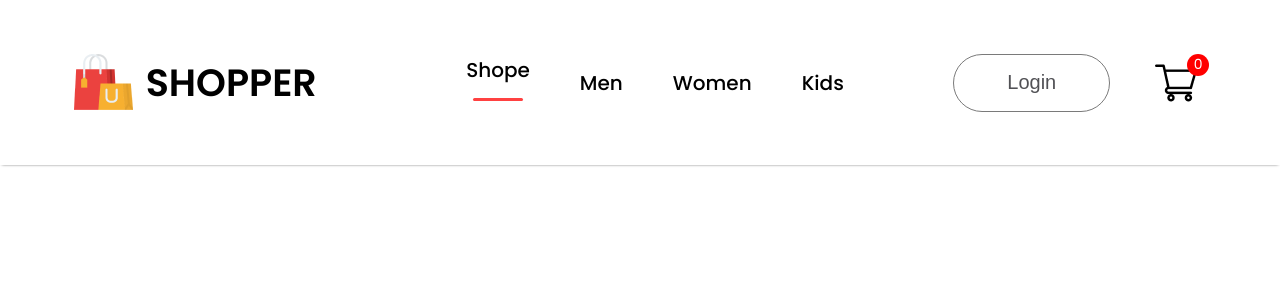
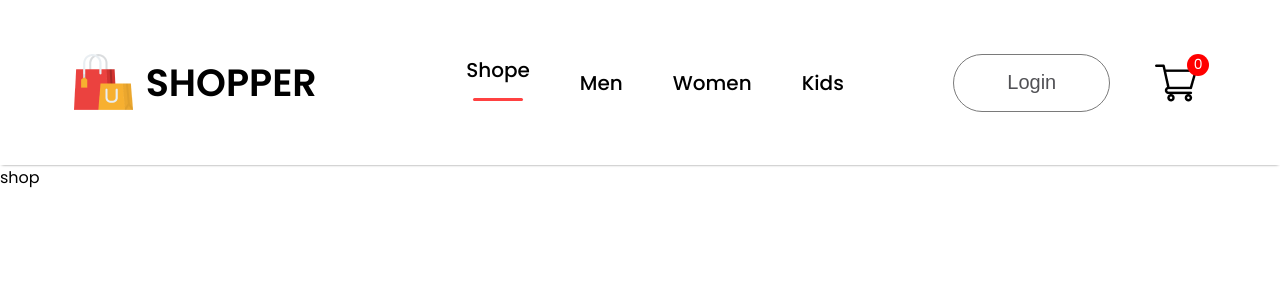
Before and after one commit to Geesara2000/E-Commerce_Website, a React (Create React App) app in the folder frontend/: page / in a window 1280 px wide. Shown: the top 300 px of the page. Built offline with nearby package versions, Linux system fonts and the light colour scheme.

Commit message:
finalize navbar

```diff
--- a/frontend/package.json
+++ b/frontend/package.json
@@ -8,6 +8,7 @@
     "@testing-library/user-event": "^13.5.0",
     "react": "^18.3.1",
     "react-dom": "^18.3.1",
+    "react-router-dom": "^6.26.1",
     "react-scripts": "5.0.1",
     "web-vitals": "^2.1.4"
   },
--- a/frontend/src/App.js
+++ b/frontend/src/App.js
@@ -1,12 +1,20 @@
-//import logo from './logo.svg';
+
 import './App.css';
 import Navbar from './Components/Navbar/Navbar';
+import { BrowserRouter,Routes,Route } from 'react-router-dom';
+import Shop from './Pages/Shop';
 
 
 function App() {
   return (
     <div>
-      <Navbar></Navbar>
+      <BrowserRouter>
+      <Navbar/>
+      <Routes>
+        <Route path='/' element={<Shop/>}/>
+      </Routes>
+      </BrowserRouter>
+
     </div>
   );
 }
--- a/frontend/src/Pages/Product.jsx
+++ b/frontend/src/Pages/Product.jsx
@@ -3,7 +3,7 @@
 const Product = () => {
   return (
     <div>
-
+      product
     </div>
   )
 }
--- a/frontend/src/Pages/Shop.jsx
+++ b/frontend/src/Pages/Shop.jsx
@@ -3,7 +3,7 @@
 const Shop = () => {
   return (
     <div>
-
+      shop
     </div>
   )
 }
--- a/frontend/src/Pages/ShopCategory.jsx
+++ b/frontend/src/Pages/ShopCategory.jsx
@@ -1,4 +1,5 @@
 import React from 'react'
+
 
 const ShopCategory = () => {
   return (
```
Also changed, not shown: 1 other file (tests, documents, lock files or other folders).
